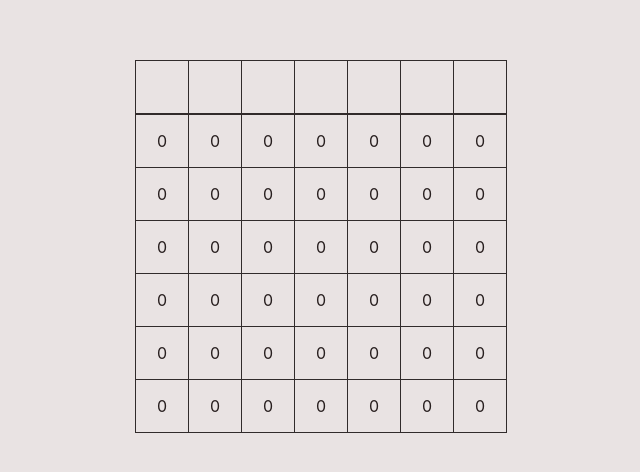
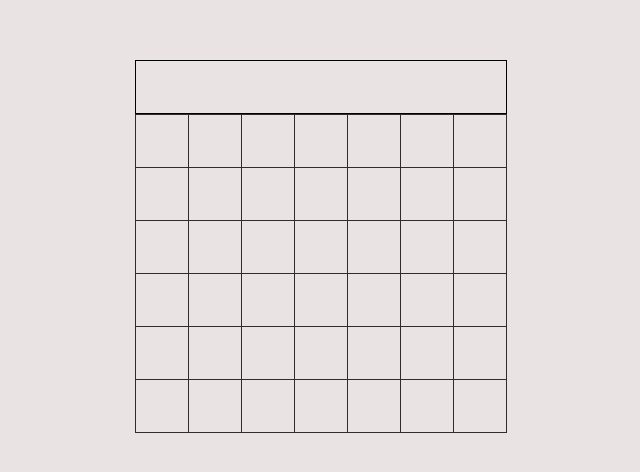
Before and after one commit to Estebene/connect-four-ai, a React (Vite) app: page / in a window 1280 px wide. Shown: the part 154-626 px from the top of the page, without its empty margins (319-959 px from the left). Built offline with nearby package versions, Linux system fonts and the light colour scheme.

Commit message:
Fixed some "minor" issues

```diff
--- a/index.html
+++ b/index.html
@@ -4,7 +4,7 @@
     <meta charset="UTF-8" />
     <link rel="icon" type="image/svg+xml" href="/vite.svg" />
     <meta name="viewport" content="width=device-width, initial-scale=1.0" />
-    <title>Vite + React + TS</title>
+    <title>Connect 4</title>
   </head>
   <body>
     <div id="root"></div>
--- a/src/App.css
+++ b/src/App.css
@@ -9,6 +9,20 @@
 table {
   border-collapse: collapse;
   border-spacing: 0;
+}
+
+.topTable {
+  border: 1px solid rgb(0, 0, 0);
+  width: 100%
+}
+
+.hoverButton {
+  border: 0px
+}
+
+.hoverButton:hover {
+  background-color: yellow;
+  border: 1px solid rgb(0, 0, 0);
 }
 
 td {
--- a/src/App.tsx
+++ b/src/App.tsx
@@ -1,26 +1,50 @@
-import { useState } from 'react'
+import { useEffect, useState } from 'react'
 import './App.css'
-import { Tree, GameNode } from './ai'
+import { Tree, GameNode, getRandomInt, getRandomPlay } from './ai'
 import {isTerminal, createGrid, addPiece, getNextMove} from './game'
+import { array2, array1, array3 } from './test_grids'
+import { flushSync } from 'react-dom'
 
 const ROWS = 6
 const COLS = 7
 
 function App() {
   const [game_grid, setGrid] = useState(createGrid(ROWS,COLS))
-  const [player, setPlayer] = useState(1)
-  const [tree, setTree] = useState(new Tree(new GameNode(null, 5), game_grid, 2))
+  const [tree, setTree] = useState(new Tree(new GameNode(null, 5), 2))
+  const [pending, setPending] = useState(false)
+
+  useEffect(() => {
+    if (pending) {
+      opponentMove(game_grid).then(([new_grid, new_tree]) => {
+        setTree(new_tree)
+        setGrid(new_grid)
+        setPending(false)
+      })
+    }
+ }, [pending])
 
 
-  return (
+  // let tree2 = new Tree(new GameNode(null, 2), array3, 2)
+  // tree2.root.children.push(new GameNode(tree2.root, 1))
+  // tree2.root.children.push(new GameNode(tree2.root, 2))
+  // tree2.root.children.push(new GameNode(tree2.root, 3))
+  // tree2.root.children.push(new GameNode(tree2.root, 4))
+  // tree2.root.children.push(new GameNode(tree2.root, 5))
+  // tree2.root.children.push(new GameNode(tree2.root, 6))
+  // tree2.root.children.push(new GameNode(tree2.root, 0))
+  // for (let i = 0; i < 100; i++) {
+  //   tree2.update()
+  // }
+  // tree2.root.printChildren()
+
+
+    return (
     <div className="App">
-      <table>
+      <table className="topTable">
         <tbody>
           <tr>
             {Array(COLS).fill(0).map((_, i) => (
-              <td key={i} onClick={() => {handlePlay(i)}}>
-
-              </td>
+              <td className="hoverButton" key={i} onClick={() => {handlePlay(i)}}></td>
             ))}
           </tr>
         </tbody>
@@ -30,7 +54,7 @@ function App() {
           {Array(ROWS).fill(0).map((_, row) => (
             <tr key={row}>
             {game_grid[row].map((state, col) => (
-            <td key={`${row},${col}`} className={state==0 ? '' : (state==1 ? 'yellow' : 'red')}>{state}</td>
+            <td key={`${row},${col}`} className={state==0 ? '' : (state==1 ? 'yellow' : 'red')}></td>
             ))}
             </tr>
           ))}
@@ -39,10 +63,23 @@ function App() {
     </div>
   )
 
+  function opponentMove(grid2: number[][]) {
+    return new Promise<[number[][], Tree]>(async (resolve, reject) => {
+      let move = getNextMove(tree, grid2);
+      changeToChild(tree, move);
+      let [new_grid,,row] = addPiece(grid2, move, 2)
+      checkEnd(new_grid, row, move)
+      resolve([new_grid, tree])
+    })
+  }
+
   function handlePlay(i: number) {
     let new_grid = playTurns(i);
     setTree(tree);
-    setGrid(new_grid)
+    flushSync(() => {
+      setGrid(new_grid);
+    })
+    setPending(true);
   }
 
   function playTurns(i: number) {
@@ -50,10 +87,10 @@ function App() {
     if (!success) return new_grid
     changeToChild(tree, i)
     if (checkEnd(new_grid, row, i)) return new_grid
-    let move = getNextMove(tree, new_grid);
-    changeToChild(tree, move);
-    [new_grid,, row] = addPiece(new_grid, move, 2)
-    checkEnd(new_grid, row, move)
+    // let move = getNextMove(tree, new_grid);
+    // changeToChild(tree, move);
+    // [new_grid,, row] = addPiece(new_grid, move, 2)
+    // checkEnd(new_grid, row, move)
     return new_grid
   }
 
@@ -65,7 +102,7 @@ function App() {
   function checkEnd(grid: number[][], row: number, i: number): boolean{
     let terminality = isTerminal(grid, row, i)
     if(terminality != -1) {
-      console.log("Game Over: " + terminality)
+      alert("Game Over: Player " + terminality + " Won")
       return true
     }
     return false
--- a/src/ai.ts
+++ b/src/ai.ts
@@ -7,15 +7,15 @@ export class GameNode {
     move: number
     parent: GameNode | null
     children: GameNode[]
-    fullyExpanded: boolean
+    terminality: number
 
-    constructor(parent: GameNode | null, move: number, ) {
+    constructor(parent: GameNode | null, move: number, terminality: number = -1) {
         this.parent = parent
         this.move = move
         this.children = []
         this.won = 0
         this.total = 0
-        this.fullyExpanded = false
+        this.terminality = terminality
     }
 
     printChildren(maxLevel: number = 10000, level: number = 0) {
@@ -31,41 +31,43 @@ export class GameNode {
 
 export class Tree {
     root: GameNode
-    grid: number[][]
     player: number
 
-    constructor(root: GameNode, grid: number[][], player: number) {
+    constructor(root: GameNode, player: number) {
         this.root = root
-        this.grid = grid
         this.player = player
     }
 
-    select(): [GameNode, number[][], number] {
-        let cells = this.grid.map((arr) => arr.slice())
-        // console.log(cells.map((arr) => arr.slice()))
+    select(grid: number[][]): [GameNode, number[][], number] {
+        let cells = grid.map((arr) => arr.slice())
+        let save = cells.map((arr) => arr.slice())
         let node = this.root
-        let player = this.player
-        while (node.children.length == possiblePlayCount(cells) && node.children.length != 0) {
+        let player = 2
+        let level = 0
+        while (node.children.length == possiblePlayCount(cells) && node.children.length != 0 && node.terminality == -1) {
             node = max(node.children, (child: GameNode) => UCB1(node, child, player));
             // console.log(node.move)
             addPieceNoCopy(cells, node.move, player)
             player = player == 1 ? 2 : 1
+            level++
+        }
+        if (node.terminality != -1) {
+            return [node, cells, player]
         }
         let play = getRandomPlay(cells, node.children.map(c => c.move))
         // console.log(cells.map((arr) => arr.slice()))
         let [,, row] = addPieceNoCopy(cells, play, player);
-        // console.log(cells.map((arr) => arr.slice()))
-        console.log(`Parent: ${node.parent ? node.parent.move : ''},Play: ${play}`)
-        console.log(cells)
-        console.log(isTerminal(cells, row, play))
-
-        if (isTerminal(cells, row, play) == -1) {
-            node.children.push(new GameNode(node, play))
-            player = player == 1 ? 2 : 1
-        } else {
-            return [node, cells, player]
-        }
-
+        // console.log(cells)
+        // console.log(isTerminal(cells, row, play))
+        // if (play == 5 && level < 5) {
+        //     console.log(`Parent: ${node.parent ? node.parent.move : ''}, Play: ${play}, Level: ${level}`)
+        //     console.log(save.map((arr) => arr.slice()))
+        //     console.log(cells.map((arr) => arr.slice()))
+        //     console.log(isTerminal(cells, row, play))
+        // }
+        let terminality = isTerminal(cells, row, play)
+        node.children.push(new GameNode(node, play, terminality))
+        player = player == 1 ? 2 : 1
         return [node.children[node.children.length - 1], cells, player]
     }
 
@@ -80,9 +82,14 @@ export class Tree {
             turn++
         }
         // assume computer is player 2
-        let base_utility = state == 0 ? -0.3 : (state == 2 ? 1 : -1)
-        let turn_factor = 1/turn
-        base_utility -= turn_factor
+        // let base_utility = state == 0 ? -0.3 : (state == 2 ? 1 : -1)
+        // let turn_factor = 1/turn
+        // base_utility -= turn_factor
+        return this.utilityFromTerminality(state)
+    }
+
+    utilityFromTerminality(terminality: number) {
+        let base_utility = terminality == 0 ? 0.3 : (terminality == 2 ? 1 : 0)
         return base_utility
     }
 
@@ -95,14 +102,19 @@ export class Tree {
         }
     }
 
-    update() {
-        let [leafNode, grid, player] = this.select()
-        let utility = this.playout(grid, player)
+    update(grid: number[][]) {
+        let [leafNode, new_grid, player] = this.select(grid)
+        let utility
+        if (leafNode.terminality == -1) {
+            utility = this.playout(new_grid, player)
+        } else {
+            utility = this.utilityFromTerminality(leafNode.terminality)
+        }
         this.backPropagate(leafNode, utility)
     }
 }
 
-function UCB1(parentNode: GameNode, node: GameNode, player: number){
+export function UCB1(parentNode: GameNode, node: GameNode, player: number){
     let utility = player == 2 ? node.won / node.total : 1 - node.won / node.total
 
     if (parentNode.total != 0) {
@@ -116,7 +128,7 @@ function UCB1(parentNode: GameNode, node: GameNode, player: number){
     return utility
 }
 
-function getRandomPlay(grid: number[][], blacklist: number[] = []): number {
+export function getRandomPlay(grid: number[][], blacklist: number[] = []): number {
     let plays = []
     for (let col = 0; col < grid[0].length; col++) {
         if (!grid[0][col] && !blacklist.includes(col)) {
@@ -128,7 +140,7 @@ function getRandomPlay(grid: number[][], blacklist: number[] = []): number {
     return play
 }
 
-function getRandomInt(max: number): number {
+export function getRandomInt(max: number): number {
   return Math.floor(Math.random() * (max + 1));
 }
 
--- a/src/game.ts
+++ b/src/game.ts
@@ -88,10 +88,10 @@ export function possiblePlayCount(grid: number[][]): number {
 
 export function getNextMove(tree: Tree, grid: number[][]): number {
   // console.log("new")
-  // console.log(grid.map(arr => arr.slice()))
-  for (let i = 0; i < 100; i++) {
-    tree.update()
+  console.log(grid.map(arr => arr.slice()))
+  for (let i = 0; i < 100000; i++) {
+    tree.update(grid)
   }
-  tree.root.printChildren(1)
+  // tree.root.printChildren(1)
   return max(tree.root.children, (child: GameNode) => child.total).move
 }
--- /dev/null
+++ b/src/test_grids.ts
@@ -0,0 +1,172 @@
+export let array1 = [
+  [
+    0,
+    0,
+    0,
+    0,
+    0,
+    0,
+    0
+  ],
+  [
+    0,
+    0,
+    0,
+    0,
+    0,
+    0,
+    0
+  ],
+  [
+    0,
+    0,
+    0,
+    0,
+    0,
+    0,
+    0
+  ],
+  [
+    0,
+    0,
+    0,
+    0,
+    0,
+    0,
+    0
+  ],
+  [
+    0,
+    0,
+    0,
+    0,
+    0,
+    0,
+    0
+  ],
+  [
+    0,
+    0,
+    0,
+    0,
+    0,
+    0,
+    0
+  ]
+]
+
+
+export const array2 = [
+  [
+    0,
+    0,
+    0,
+    1,
+    0,
+    0,
+    0
+  ],
+  [
+    0,
+    0,
+    0,
+    2,
+    0,
+    0,
+    0
+  ],
+  [
+    0,
+    0,
+    0,
+    2,
+    0,
+    0,
+    0
+  ],
+  [
+    0,
+    0,
+    1,
+    1,
+    0,
+    1,
+    0
+  ],
+  [
+    1,
+    1,
+    2,
+    2,
+    0,
+    2,
+    0
+  ],
+  [
+    1,
+    2,
+    1,
+    2,
+    1,
+    1,
+    1
+  ]
+]
+
+
+export let array3 = [
+  [
+    0,
+    0,
+    0,
+    0,
+    0,
+    0,
+    0
+  ],
+  [
+    0,
+    0,
+    0,
+    0,
+    0,
+    0,
+    0
+  ],
+  [
+    0,
+    0,
+    0,
+    0,
+    0,
+    0,
+    0
+  ],
+  [
+    0,
+    0,
+    0,
+    0,
+    0,
+    1,
+    0
+  ],
+  [
+    0,
+    0,
+    0,
+    2,
+    0,
+    1,
+    0
+  ],
+  [
+    0,
+    0,
+    2,
+    2,
+    1,
+    1,
+    0
+  ]
+]
```
